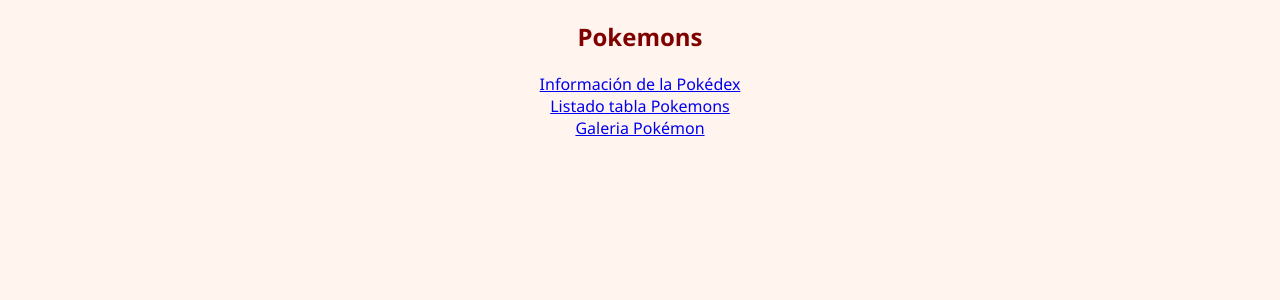
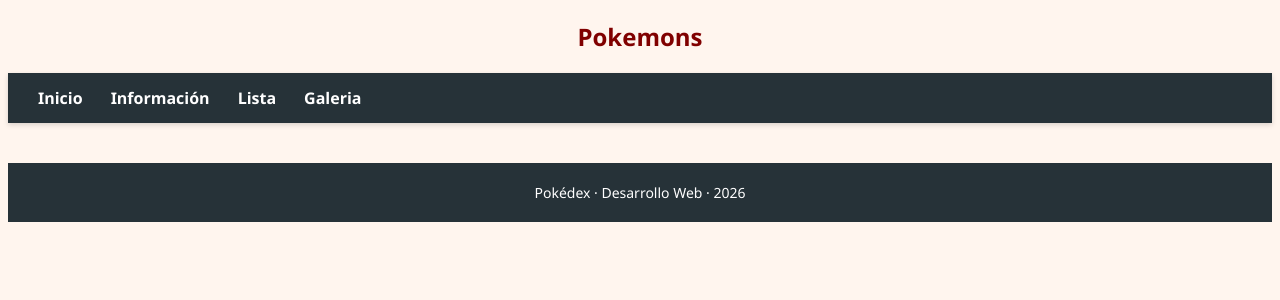
Before and after one commit to svertiz/DWEB-2627, a Spring app: template demo-pokemon/src/main/resources/templates/home.html in a window 1280 px wide. Shown: the top 300 px of the page. Run offline with Thymeleaf, Linux system fonts and the light colour scheme; the template is opened without the code that fills it, so the values that code supplies are empty.

Commit message:
Completada RA6 Tarea 3

```diff
--- /dev/null
+++ b/demo-pokemon/src/main/resources/templates/fragments.html
@@ -0,0 +1,81 @@
+ <!DOCTYPE html>
+<html lang="es"
+      xmlns:th="http://www.thymeleaf.org">
+
+<body>
+
+<!-- =========================================================
+     MENÚ DE NAVEGACIÓN
+     ========================================================= -->
+<nav th:fragment="menu" style="
+        background-color: #263238;
+        padding: 14px 30px;
+        display: flex;
+        align-items: center;
+        gap: 28px;
+        box-shadow: 0 2px 5px rgba(0,0,0,0.15);
+     ">
+
+    <a th:href="@{/}"
+       style="
+          color: white;
+          text-decoration: none;
+          font-weight: bold;
+          font-size: 16px;
+       ">
+        Inicio
+    </a>
+
+    <a th:href="@{/informacion}"
+       style="
+          color: white;
+          text-decoration: none;
+          font-weight: bold;
+          font-size: 16px;
+       ">
+        Información
+    </a>
+
+    <a th:href="@{/tabla}"
+       style="
+          color: white;
+          text-decoration: none;
+          font-weight: bold;
+          font-size: 16px;
+       ">
+        Lista
+    </a>
+
+    <a th:href="@{/galeria}"
+       style="
+          color: white;
+          text-decoration: none;
+          font-weight: bold;
+          font-size: 16px;
+       ">
+        Galeria
+    </a>
+    <br>
+</nav>
+
+
+<!-- =========================================================
+     PIE DE PÁGINA
+     ========================================================= -->
+<footer th:fragment="footer" style="
+            margin-top: 40px;
+            padding: 20px;
+            background-color: #263238;
+            color: white;
+            text-align: center;
+            font-size: 14px;
+        ">
+
+    <p style="margin: 0;">
+        Pokédex · Desarrollo Web · 2026
+    </p>
+
+</footer>
+
+</body>
+</html>
--- a/demo-pokemon/src/main/resources/templates/home.html
+++ b/demo-pokemon/src/main/resources/templates/home.html
@@ -9,11 +9,7 @@
     <main class="page">
         <section class="pokemon-grid">
             <h1>Pokemons</h1>
-            <a th:href="@{/informacion}">Información de la Pokédex</a>
-            <br>
-            <a th:href="@{/tabla}">Listado tabla Pokemons</a>
-            <br>
-            <a th:href="@{/galeria}">Galeria Pokémon</a>
+            <nav th:replace="~{fragments :: menu}"></nav>
             <div class="cards">
                 <div class="card" th:each="pokemon : ${pokemons}">
                     <div class="card-image">
@@ -26,5 +22,6 @@
             </div>
         </section>
     </main>
+    <footer th:replace="~{fragments :: footer}"></footer>
 </body>
 </html>
--- a/demo-pokemon/src/main/resources/templates/informacion.html
+++ b/demo-pokemon/src/main/resources/templates/informacion.html
@@ -11,6 +11,7 @@
 <body>
 <main class="page">
   <header class="topbar">
+      <nav th:replace="~{fragments :: menu}"></nav>
     <a class="back-link" th:href="@{/}">← Volver a la Pokédex</a>
     <span th:text = "${#temporals.format(fecha, 'dd''/''MM''/''yyyy'' a las ''HH:mm')}" class="updated"></span>
   </header>
@@ -33,6 +34,5 @@
     </article>
   </section>
 </main>
-
-
+<footer th:replace="~{fragments :: footer}"></footer>
 </body></html>
```
Also changed, not shown: demo-pokemon/src/main/resources/templates/galeria.html (+2 -6 lines), demo-pokemon/src/main/resources/templates/tabla.html (+2 -6 lines).
